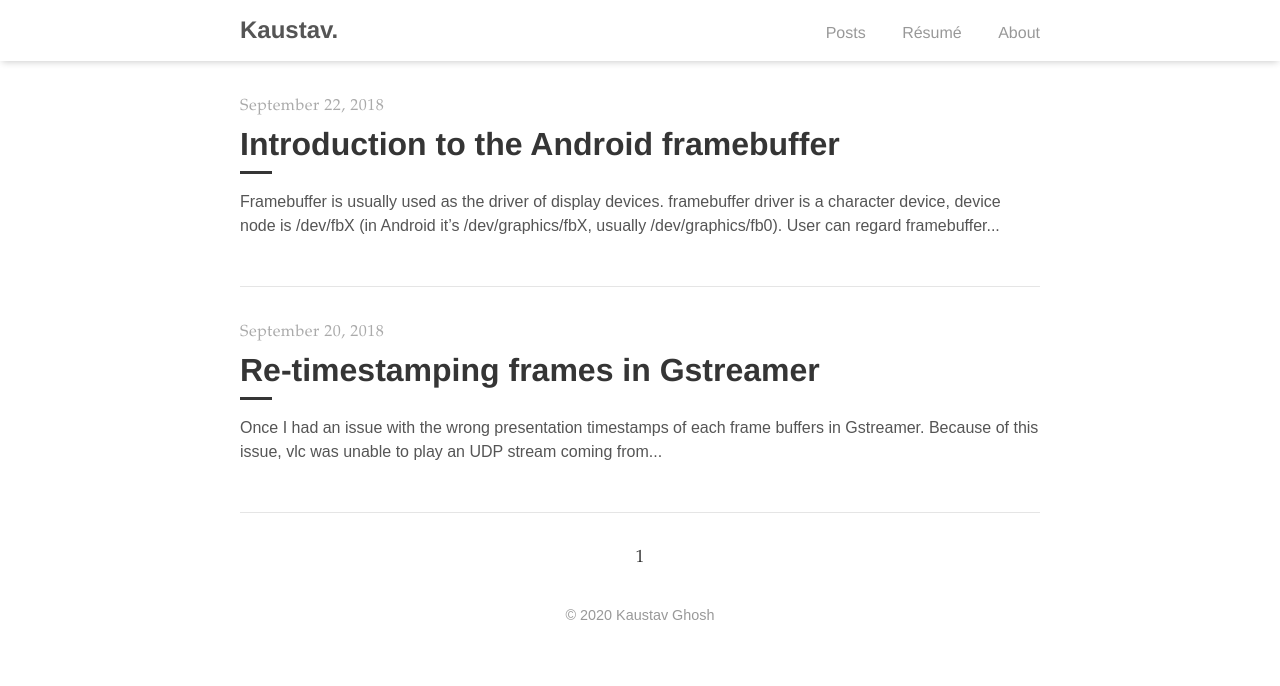
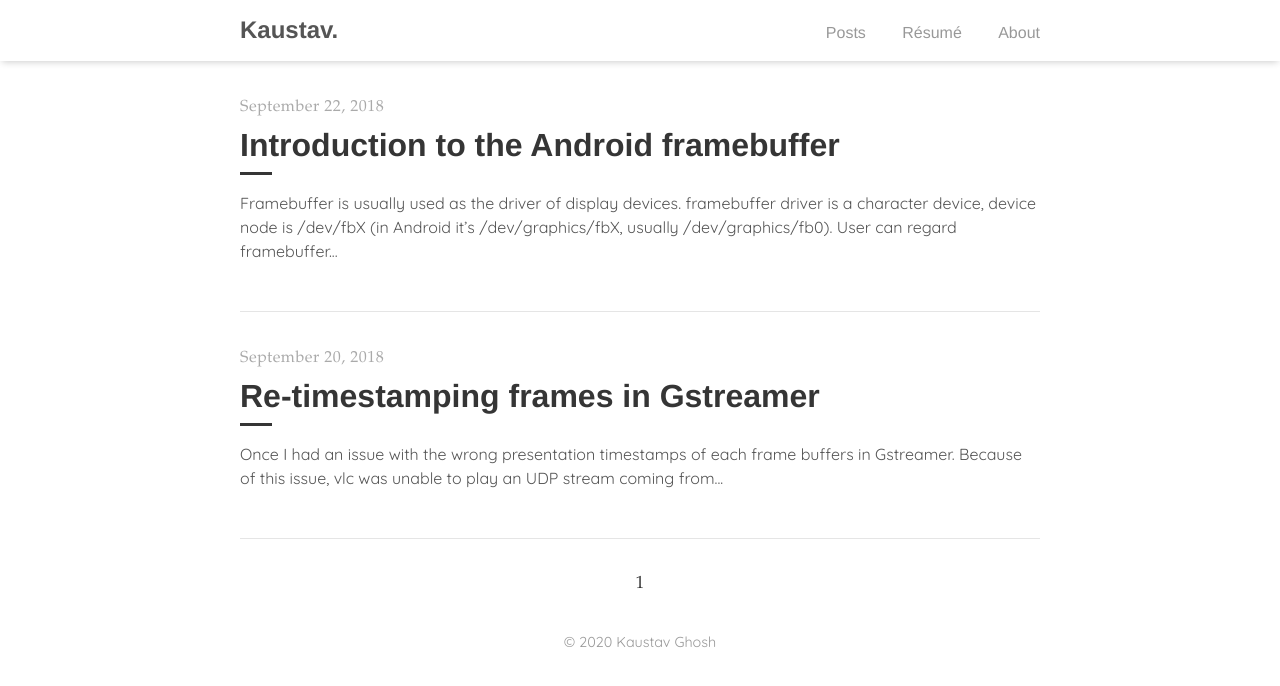
Before and after one commit to kaustav-net/kaustav.net, a Jekyll site: the page built from index.html, in a window 1280 px wide. Shown: the top 686 px of the page. Built offline with Jekyll 4.4.1, drawn with Linux system fonts in a browser that asks for light colours; the list of posts is cut into pages by our own code.

Commit message:
Update default font to quicksand

```diff
--- a/_includes/head.html
+++ b/_includes/head.html
@@ -17,6 +17,7 @@
   </title>
 
   <!-- CSS -->
+  <link href="https://fonts.googleapis.com/css?family=Quicksand:400,700&display=swap" rel="stylesheet">
   <link rel="stylesheet" href="https://cdnjs.cloudflare.com/ajax/libs/font-awesome/4.7.0/css/font-awesome.min.css">
   <link rel="stylesheet" href="{{ "/assets/main.css" | relative_url }}">
   <link rel="stylesheet" href="https://fonts.googleapis.com/css?family=Libre+Baskerville:400,400i,700">
--- a/_sass/tale/_base.scss
+++ b/_sass/tale/_base.scss
@@ -11,7 +11,7 @@ body {
 }
 
 html {
-  font-family: $avenir;
+  font-family: $quicksand;
   font-size: 14px;
   overflow-y: scroll;
 
--- a/_sass/tale/_layout.scss
+++ b/_sass/tale/_layout.scss
@@ -81,7 +81,7 @@ footer,
 }
 
 footer {
-  font-family: $avenir;
+  font-family: $quicksand;
   padding: 2rem 0;
   text-align: center;
 
@@ -112,11 +112,46 @@ footer {
 }
 
 .fa-github {
-background: black;
-color: white;
+  background: black;
+  color: white;
 }
 
 .fa-linkedin {
-background: #007bb5;
-color: white;
+  background: #007bb5;
+  color: white;
 }
+
+.blinking {
+  -webkit-animation: 1s blink ease infinite;
+  -moz-animation: 1s blink ease infinite;
+  -ms-animation: 1s blink ease infinite;
+  -o-animation: 1s blink ease infinite;
+  animation: 1s blink ease infinite;
+}
+
+@mixin keyframes($name) {
+  @-webkit-keyframes #{$name} {
+    @content;
+  }
+  @-moz-keyframes #{$name} {
+    @content;
+  }
+  @-ms-keyframes #{$name} {
+    @content;
+  }
+  @keyframes #{$name} {
+    @content;
+  }
+}
+
+@include keyframes(blink) {
+  0% {
+    opacity: 0;
+  }
+  49% {
+    opacity: 0;
+  }
+  50% {
+    opacity: 1;
+  }
+}
--- a/_sass/tale/_variables.scss
+++ b/_sass/tale/_variables.scss
@@ -15,7 +15,7 @@ $serif-primary: 'Libre Baskerville', 'Times New Roman', Times, serif;
 $serif-secondary: Palatino, 'Palatino LT STD', 'Palatino Linotype', 'Book Antiqua', 'Georgia', serif;
 $sans-serif: 'Helvetica Neue', 'Segoe UI', Helvetica, Arial, sans-serif;
 $monospaced: Menlo, Monaco, monospace;
-$avenir: 'Avenir', sans-serif;
+$quicksand: 'Quicksand', sans-serif;
 
 @mixin box-sizing($type: border-box) {
   -webkit-box-sizing: $type;
```
